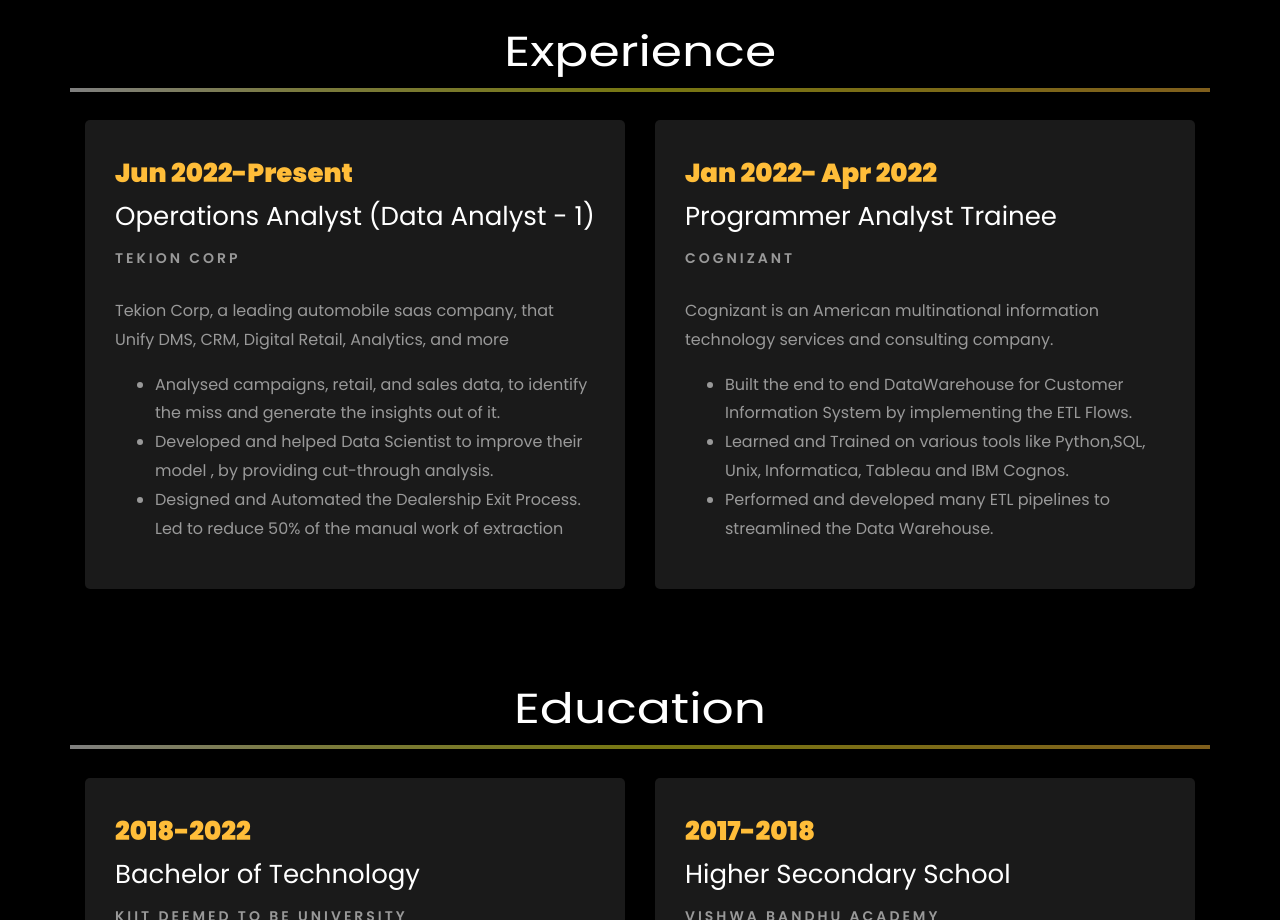
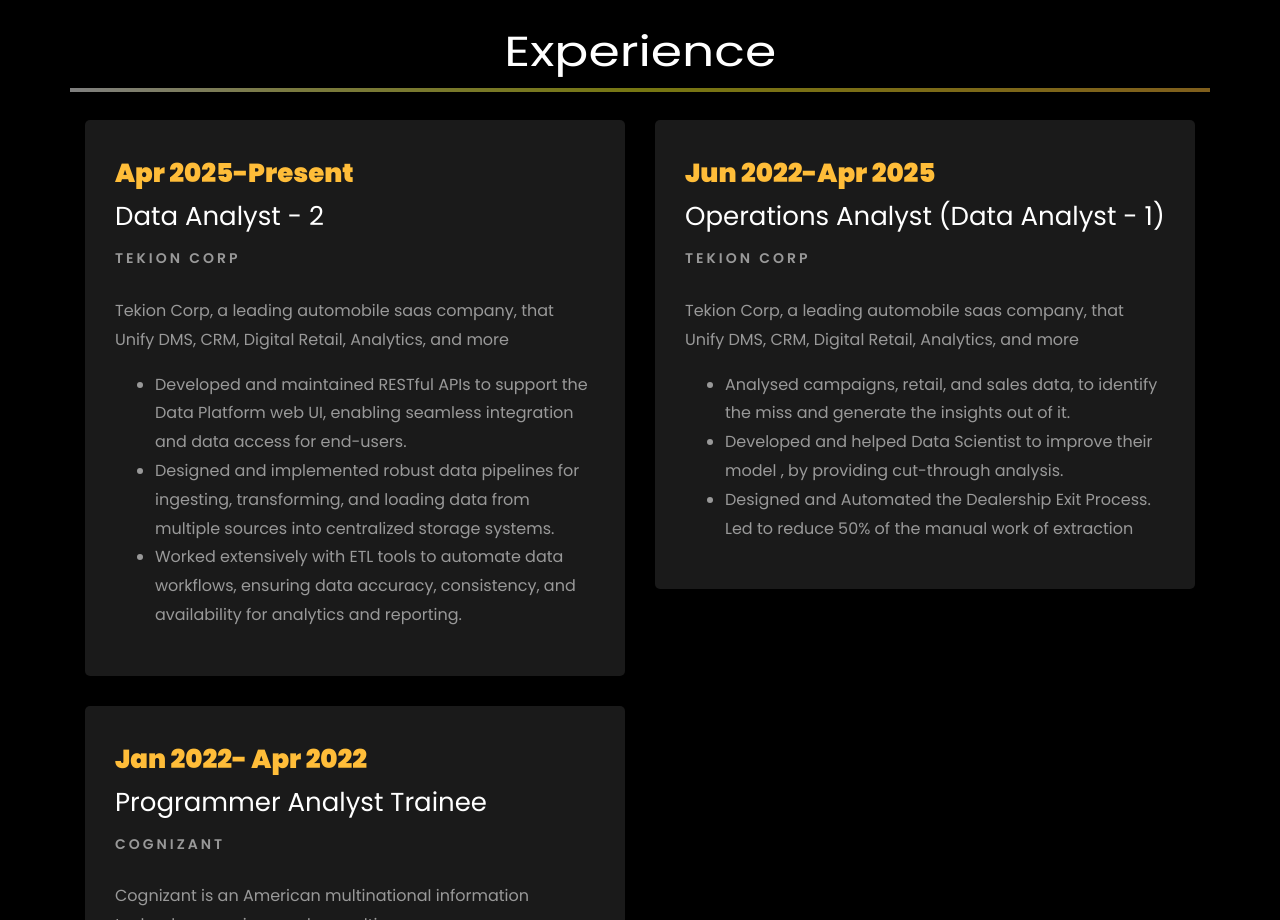
Before and after one commit to nikharmsingh/nikharmsingh.github.io, a plain HTML site: page index.html in a window 1280 px wide. Shown: the part 1880-2800 px from the top of the page. Drawn offline with Linux system fonts and the light colour scheme; files whose address does not match are found by name.

Commit message:
code changes, added the experience

```diff
--- a/index.html
+++ b/index.html
@@ -322,7 +322,23 @@
 		<div class="row">
 				<div class="col-md-6">
 					<div class="resume-wrap ftco-animate">
-						<span class="date">Jun 2022-Present</span>
+						<span class="date">Apr 2025-Present</span>
+						<h2>Data Analyst - 2</h2>
+						<span class="position">Tekion Corp</span>
+						<p class="mt-4">Tekion Corp, a leading automobile saas company, that Unify DMS, CRM, Digital Retail, Analytics, and more
+							<ul>
+								<li>Developed and maintained RESTful APIs to support the Data Platform web UI, enabling seamless integration and data access for end-users.</li>
+								<li>Designed and implemented robust data pipelines for ingesting, transforming, and loading data from multiple sources into centralized storage systems.</li>
+								<li>Worked extensively with ETL tools to automate data workflows, ensuring data accuracy, consistency, and availability for analytics and reporting.</li>
+							</ul>
+						</p>
+					</div>
+
+				</div>
+
+				<div class="col-md-6">
+					<div class="resume-wrap ftco-animate">
+						<span class="date">Jun 2022-Apr 2025</span>
 						<h2>Operations Analyst (Data Analyst - 1)</h2>
 						<span class="position">Tekion Corp</span>
 						<p class="mt-4">Tekion Corp, a leading automobile saas company, that Unify DMS, CRM, Digital Retail, Analytics, and more
```
